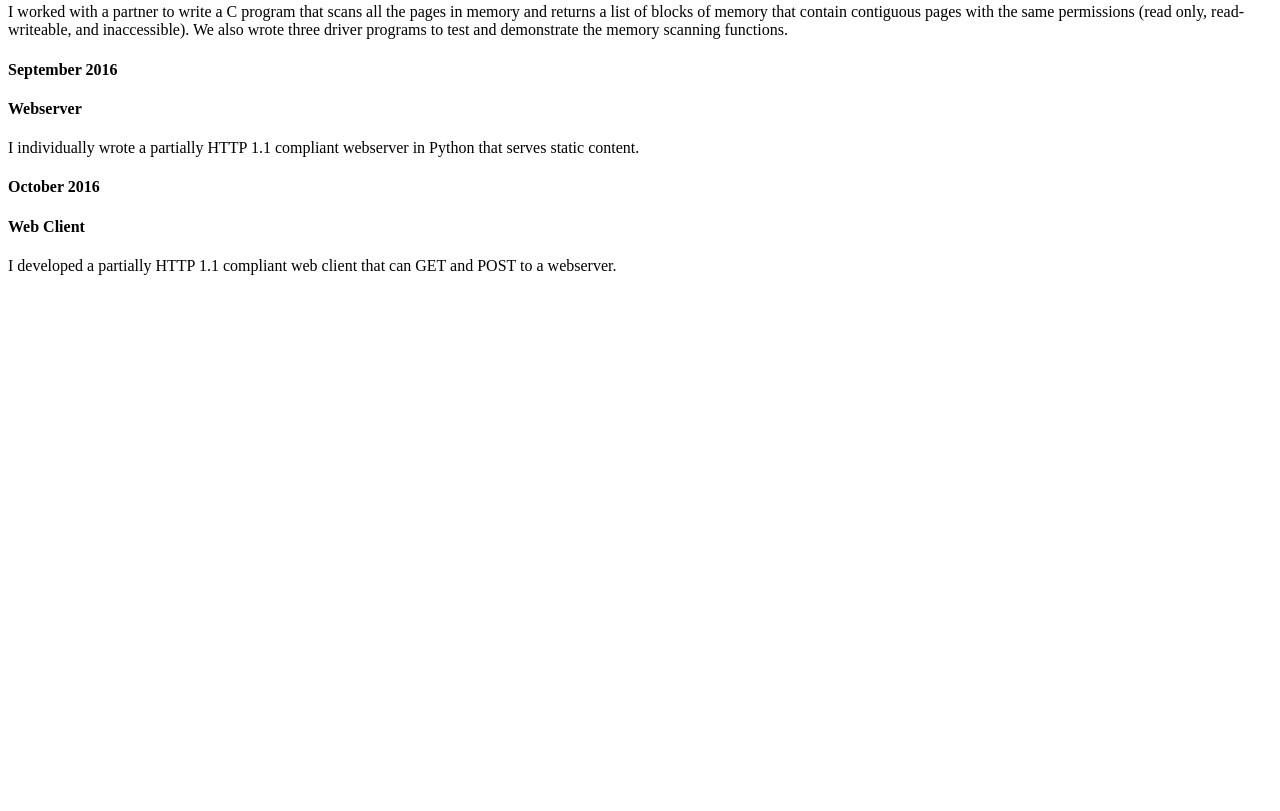
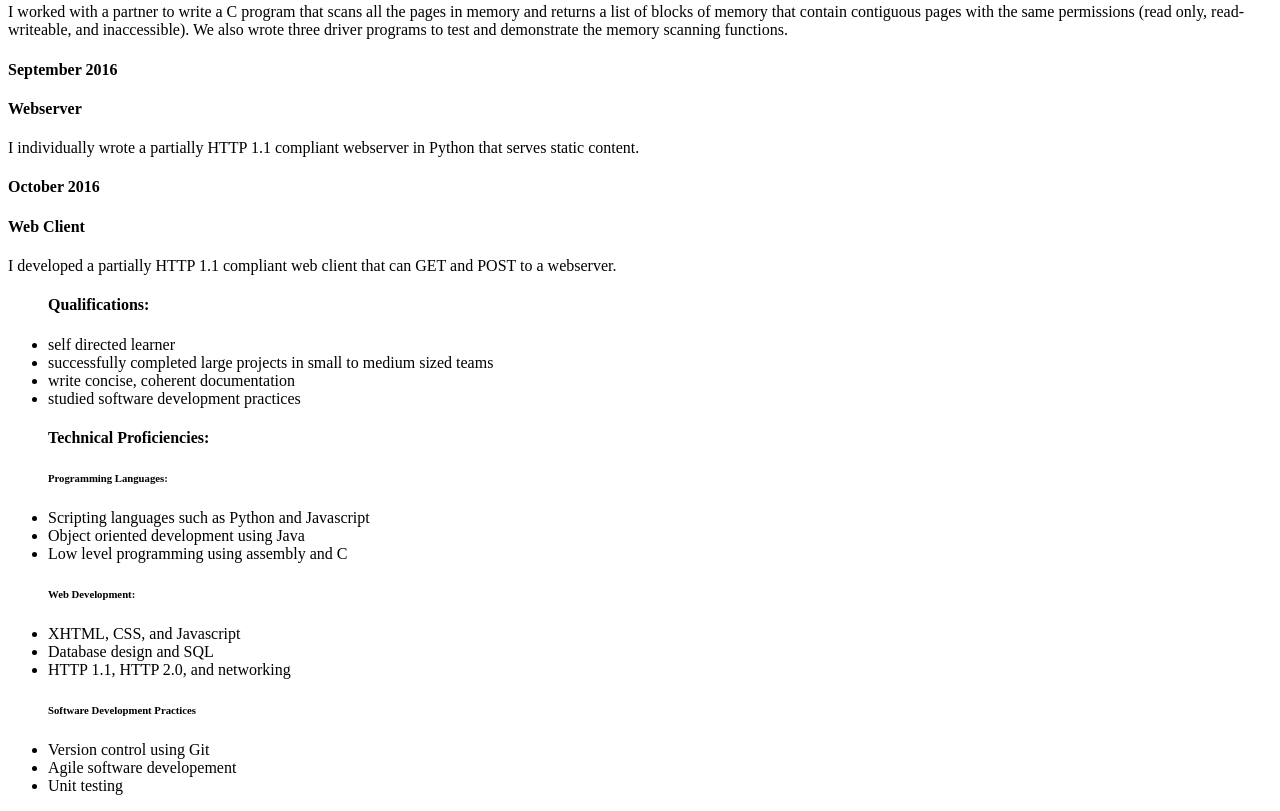
Before and after one commit to dsopel/404a3, a plain HTML site: page index.html in a window 1280 px wide. Shown: the part 440-1251 px from the top of the page. Before the commit the page ends 800 px from the top, so only its background shows below. Drawn offline with Linux system fonts and the light colour scheme.

Commit message:
added sidebar

```diff
--- a/index.html
+++ b/index.html
@@ -1,3 +1,4 @@
+<html>
 <title>Daniel Sopel's Home Page</title>
 
 <body>
@@ -39,5 +40,31 @@ I individually wrote a partially HTTP 1.1 compliant webserver in Python that ser
 I developed a partially HTTP 1.1 compliant web client that can GET and POST to a webserver.
 </p>
 
+<div class="sidebar">
+  <ul>
+    <h4>Qualifications:</h4>
+  <li>self directed learner</li>
+  <li>successfully completed large projects in small to medium sized teams</li>
+  <li>write concise, coherent documentation</li>
+  <li>studied software development practices</li>
+  </ul>
+
+  <ul>
+    <h4>Technical Proficiencies:</h4>
+    <h6>Programming Languages:</h6>
+    <li>Scripting languages such as Python and Javascript</li>
+    <li>Object oriented development using Java</li>
+    <li>Low level programming using assembly and C</li>
+    <h6>Web Development:</h6>
+    <li>XHTML, CSS, and Javascript</li>
+    <li>Database design and SQL</li>
+    <li>HTTP 1.1, HTTP 2.0, and networking</li>
+    <h6>Software Development Practices</h6>
+    <li>Version control using Git</li>
+    <li>Agile software developement</li>
+    <li>Unit testing</li>
+  </ul>
+
+
 </body>
 </html>
```
